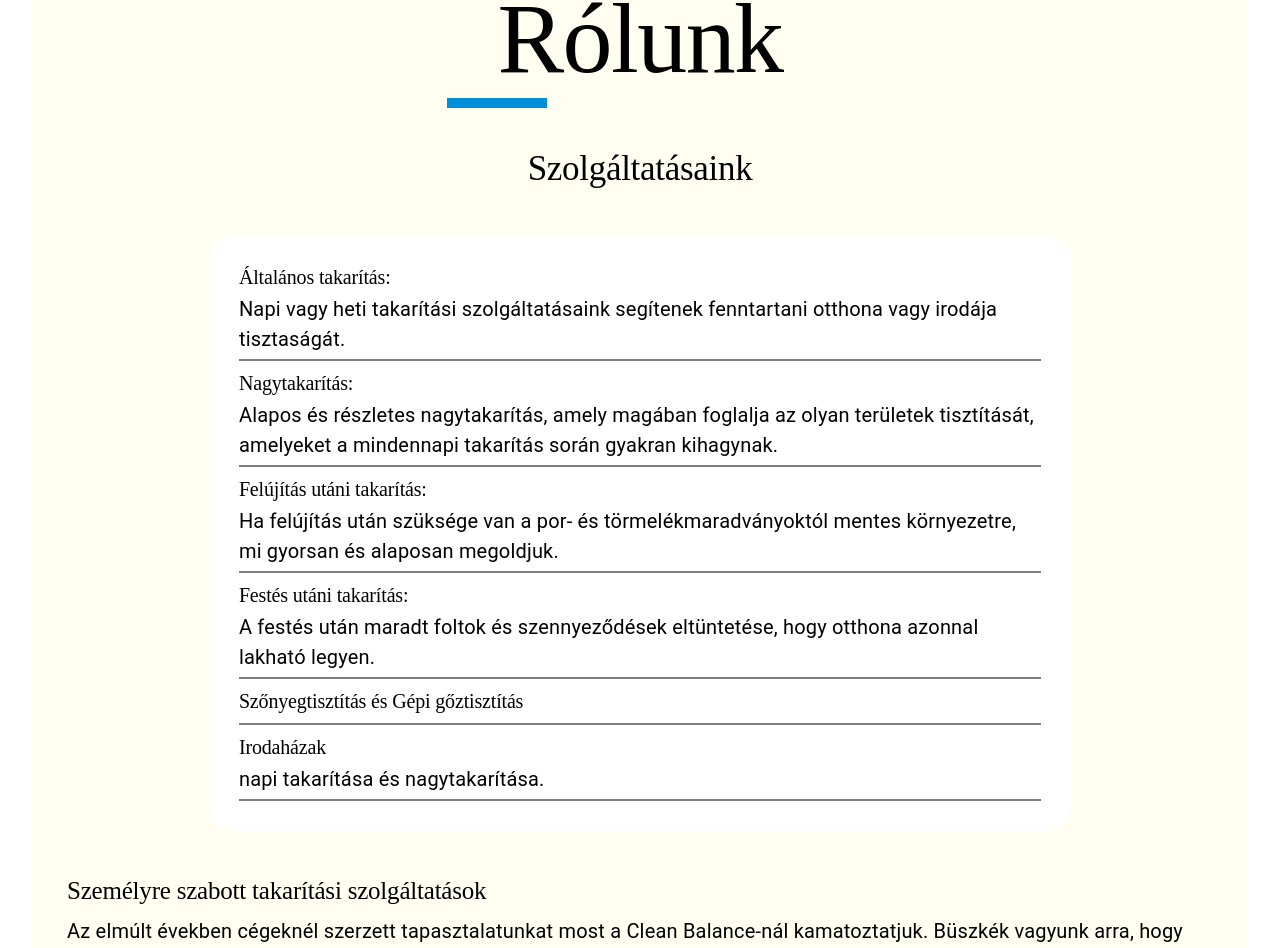
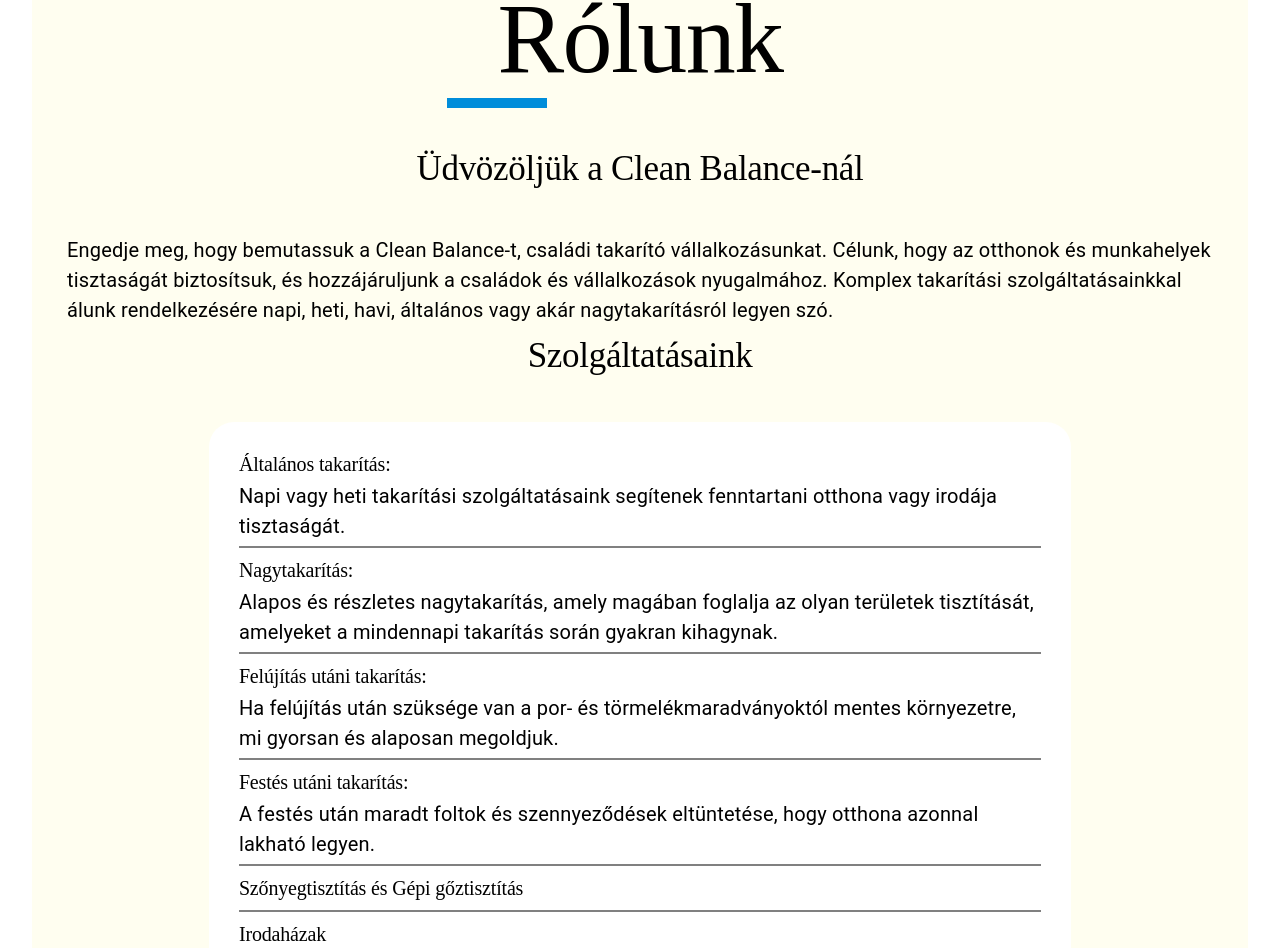
Before and after one commit to FaberBenjamin/cleanbalance, a React (Create React App) app: page / in a window 1280 px wide. Shown: the part 789-1737 px from the top of the page. Built offline with nearby package versions, Linux system fonts and the light colour scheme; a web font is replaced by a local one.

Commit message:
add missing tect to about page

```diff
--- a/src/components/layouts/aboutPage.tsx
+++ b/src/components/layouts/aboutPage.tsx
@@ -56,6 +56,22 @@
           fontSize="35px"
           sx={{ textAlign: "center", mb: "35px" }}
         >
+          Üdvözöljük a Clean Balance-nál
+        </Typography>
+        <Typography fontSize={isMobileView ? "16px" : "20px"}>
+          Engedje meg, hogy bemutassuk a Clean Balance-t, családi takarító
+          vállalkozásunkat. Célunk, hogy az otthonok és munkahelyek tisztaságát
+          biztosítsuk, és hozzájáruljunk a családok és vállalkozások
+          nyugalmához. Komplex takarítási szolgáltatásainkkal álunk
+          rendelkezésére napi, heti, havi, általános vagy akár nagytakarításról
+          legyen szó.
+        </Typography>
+        <Typography
+          fontWeight="23px"
+          variant="h2"
+          fontSize="35px"
+          sx={{ textAlign: "center", mb: "35px" }}
+        >
           Szolgáltatásaink
         </Typography>
 
@@ -69,7 +85,7 @@
             margin: "auto",
             backgroundColor: "white",
             p: "30px",
-            borderRadius: "25px"
+            borderRadius: "25px",
           }}
         >
           <Box
@@ -175,7 +191,10 @@
         <Typography variant="h2" fontSize="25px" sx={{ mt: "35px" }}>
           Személyre szabott takarítási szolgáltatások
         </Typography>
-        <Typography fontSize={isMobileView ? "16px" : "20px"} sx={{ mb: "35px" }}>
+        <Typography
+          fontSize={isMobileView ? "16px" : "20px"}
+          sx={{ mb: "35px" }}
+        >
           Az elmúlt években cégeknél szerzett tapasztalatunkat most a Clean
           Balance-nál kamatoztatjuk. Büszkék vagyunk arra, hogy családi
           vállalkozásként működünk, és minden ügyféllel személyes kapcsolatot
@@ -203,7 +222,7 @@
             margin: "auto",
             backgroundColor: "white",
             p: "30px",
-            borderRadius: "25px"
+            borderRadius: "25px",
           }}
         >
           <Box
```
